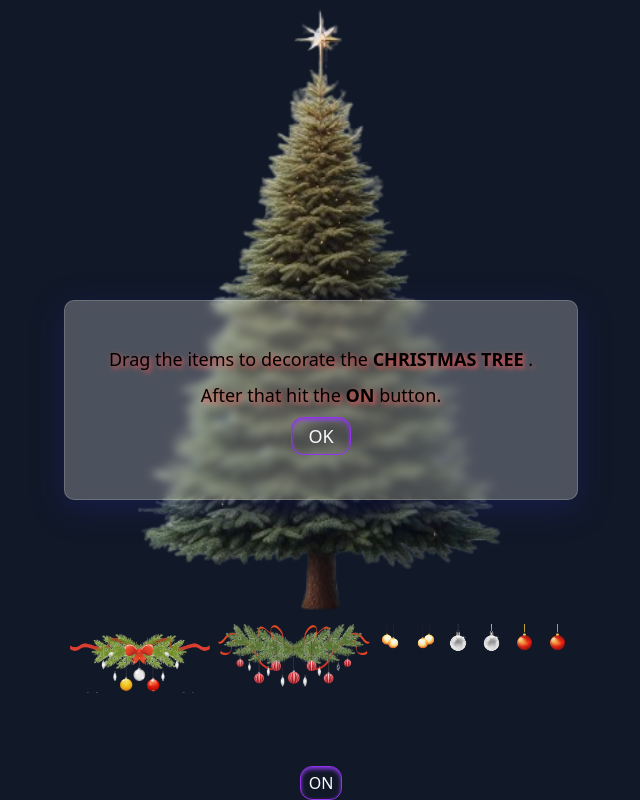
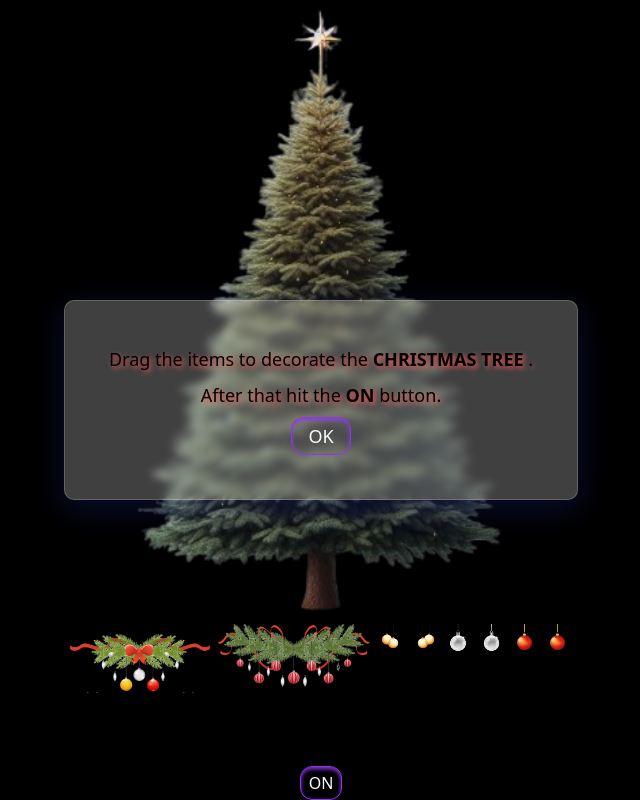
Before and after one commit to sandeep-233/Christmas-special, a React (Create React App) app: page / in a window 1280 px wide. Shown: the whole page, without its empty margins (319-959 px from the left). Built offline with nearby package versions, Linux system fonts and the light colour scheme.

Commit message:
Update App.js
changed background color to black

```diff
--- a/src/App.js
+++ b/src/App.js
@@ -43,7 +43,7 @@ function App() {
   }
 
   return (
-    <div className=" h-[100vh] w-full flex flex-col justify-around bg-gray-900 items-center overflow-hidden">
+    <div className=" h-[100vh] w-full flex flex-col justify-around bg-black items-center overflow-hidden">
       {
         flag && (
           <img src={santa_claus} className="santa" />
```
